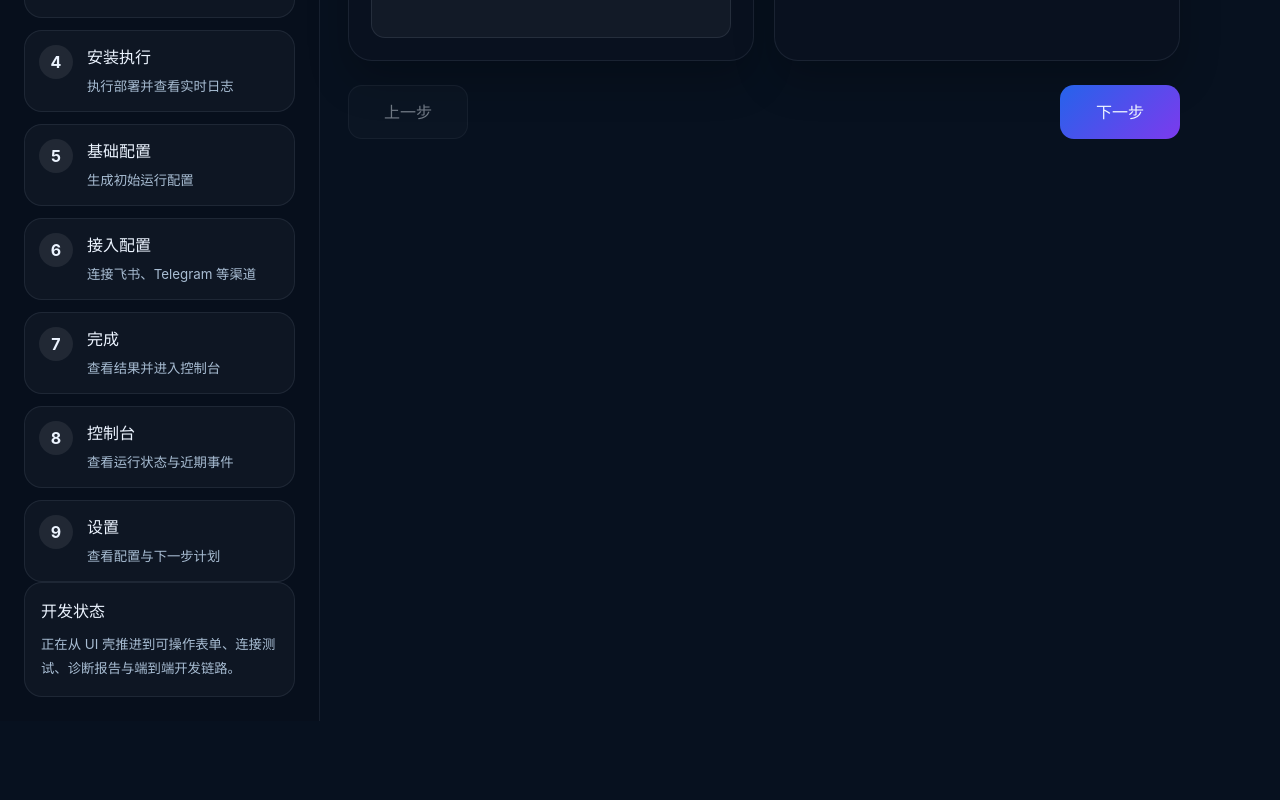
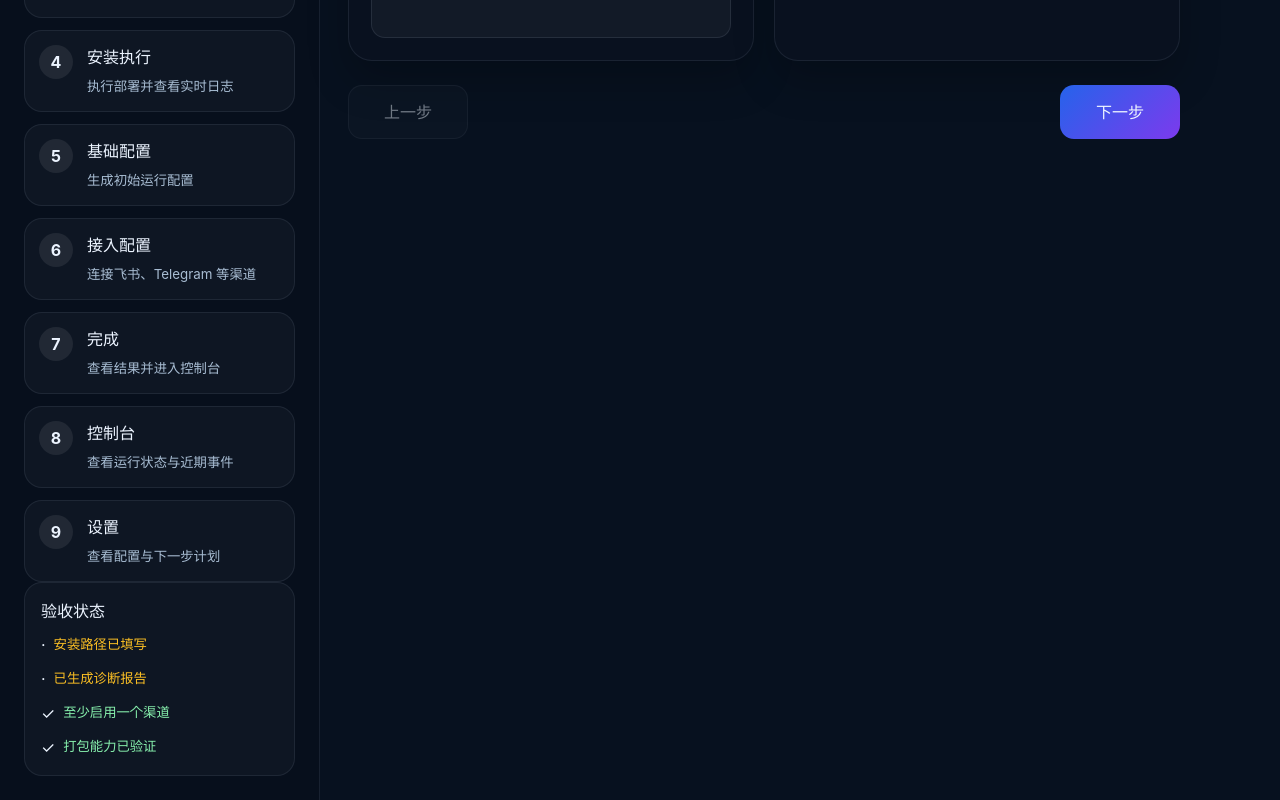
Before and after one commit to HachikoJ/claw-installer, a React app in the folder app/: page / in a window 1280 px wide. Shown: the part 356-1156 px from the top of the page. Before the commit the page ends 1077 px from the top, so only its background shows below. Built offline with nearby package versions, Linux system fonts and the light colour scheme; the HTML template or start-up script is replaced by a standard one.

Commit message:
feat: add acceptance status panel and clearer diagnosis feedback

```diff
--- a/app/src/App.css
+++ b/app/src/App.css
@@ -35,6 +35,23 @@ button { cursor: pointer; }
 .test-result.success { color: #86efac; }
 .test-result.failed { color: #fbbf24; }
 .test-result.testing { color: #93c5fd; }
+.acceptance-list {
+  display: grid;
+  gap: 10px;
+  margin-top: 10px;
+}
+.acceptance-item {
+  display: flex;
+  gap: 8px;
+  align-items: center;
+}
+.acceptance-item.ok small { color: #86efac; }
+.acceptance-item.todo small { color: #fbbf24; }
+.success-note {
+  margin-top: 12px;
+  color: #86efac;
+  word-break: break-all;
+}
 
 .shell {
   min-height: 100vh;
--- a/app/src/App.tsx
+++ b/app/src/App.tsx
@@ -4,7 +4,7 @@ import { installSteps } from './steps';
 import type { EnvironmentCheckItem } from './shared-types';
 import { useInstallerStore } from './store';
 import { channelPresets } from './channel-presets';
-import { buildDiagnosisReport, testChannelConnection } from './services';
+import { buildAcceptanceState, buildDiagnosisReport, testChannelConnection } from './services';
 
 declare global {
   interface Window {
@@ -19,6 +19,8 @@ declare global {
         memoryGb: number;
         hasNode?: boolean;
         cwdWritable?: boolean;
+        hasDisplay?: boolean;
+        isRoot?: boolean;
       }>;
       getDashboard?: () => Promise<{
         serviceStatus: string;
@@ -55,11 +57,14 @@ function App() {
     accessMode,
     channelDrafts,
     diagnosisReport,
+    lastExportPath,
+    packVerified,
     setDraft,
     updateChannelField,
     toggleChannel,
     setChannelTestResult,
     setDiagnosisReport,
+    setLastExportPath,
   } = useInstallerStore();
 
   useEffect(() => {
@@ -94,6 +99,8 @@ function App() {
       memoryGb: environment?.memoryGb,
       hasNode: environment?.hasNode,
       cwdWritable: environment?.cwdWritable,
+      hasDisplay: environment?.hasDisplay,
+      isRoot: environment?.isRoot,
       servicePort,
     });
     setDiagnosisReport(report);
@@ -103,6 +110,7 @@ function App() {
   const exportDiagnosis = async () => {
     if (!window.clawInstaller?.exportDiagnosis || !diagnosisReport) return;
     const result = await window.clawInstaller.exportDiagnosis(diagnosisReport);
+    setLastExportPath(result.filePath);
     setLogs((prev) => [...prev, `[info] Diagnosis exported to ${result.filePath}`]);
   };
 
@@ -160,6 +168,14 @@ function App() {
     [environment, installPath, servicePort],
   );
 
+  const acceptanceItems = useMemo(() => buildAcceptanceState({
+    installPath,
+    dataPath,
+    diagnosisReport,
+    hasPack: packVerified,
+    channelDrafts,
+  }), [installPath, dataPath, diagnosisReport, packVerified, channelDrafts]);
+
   const activeIndex = useMemo(() => installSteps.findIndex((step) => step.key === activeStep), [activeStep]);
 
   const nextStep = () => {
@@ -198,8 +214,15 @@ function App() {
           })}
         </div>
         <div className="sidebar-footer">
-          <strong>开发状态</strong>
-          <small>正在从 UI 壳推进到可操作表单、连接测试、诊断报告与端到端开发链路。</small>
+          <strong>验收状态</strong>
+          <div className="acceptance-list">
+            {acceptanceItems.map((item) => (
+              <div key={item.label} className={`acceptance-item ${item.ok ? 'ok' : 'todo'}`}>
+                <span>{item.ok ? '✓' : '·'}</span>
+                <small>{item.label}</small>
+              </div>
+            ))}
+          </div>
         </div>
       </aside>
 
@@ -256,6 +279,7 @@ function App() {
                 <button className="inline-action" onClick={exportDiagnosis} disabled={!diagnosisReport}>导出报告</button>
               </div>
               <pre>{diagnosisReport || '尚未生成诊断报告'}</pre>
+              {lastExportPath && <p className="success-note">最近导出：{lastExportPath}</p>}
             </div>
           </section>
         )}
@@ -352,6 +376,7 @@ function App() {
                     <span className={`test-result ${draft?.lastTestResult ?? 'idle'}`}>
                       {draft?.lastTestResult === 'success' && '连接成功'}
                       {draft?.lastTestResult === 'failed' && '连接失败'}
+                      {draft?.lastTestResult === 'testing' && '信息不完整，待补全'}
                       {(!draft?.lastTestResult || draft?.lastTestResult === 'idle') && '尚未测试'}
                     </span>
                   </div>
@@ -412,6 +437,7 @@ function App() {
             <div className="panel">
               <h3>诊断报告</h3>
               <pre>{diagnosisReport || '尚未生成诊断报告'}</pre>
+              {lastExportPath && <p className="success-note">最近导出：{lastExportPath}</p>}
             </div>
           </section>
         )}
--- a/app/src/services.ts
+++ b/app/src/services.ts
@@ -26,11 +26,12 @@ export function appendDemoLog(logs: InstallerLogEntry[], message: string): Insta
   return [...logs, { level: 'info', message }];
 }
 
-export function testChannelConnection(_name: string, draft: ChannelDraft): 'success' | 'failed' {
+export function testChannelConnection(_name: string, draft: ChannelDraft): 'success' | 'failed' | 'testing' {
   const filledCount = Object.values(draft.fields).filter(Boolean).length;
   const requiredCount = Object.keys(draft.fields).length;
   if (!draft.enabled) return 'failed';
-  return filledCount >= Math.max(1, requiredCount - 1) ? 'success' : 'failed';
+  if (filledCount === 0) return 'failed';
+  return filledCount >= Math.max(1, requiredCount - 1) ? 'success' : 'testing';
 }
 
 export function buildDiagnosisReport(input: {
@@ -41,12 +42,32 @@ export function buildDiagnosisReport(input: {
   hasNode?: boolean;
   cwdWritable?: boolean;
   servicePort?: string;
+  hasDisplay?: boolean;
+  isRoot?: boolean;
 }) {
   return [
     `System: ${input.osType ?? 'unknown'} ${input.osVersion ?? ''} ${input.arch ?? ''}`.trim(),
     `Memory: ${input.memoryGb ?? '?'} GB`,
     `Node: ${input.hasNode ? 'ready' : 'missing'}`,
     `Workspace write: ${input.cwdWritable ? 'ok' : 'warn'}`,
+    `Display: ${input.hasDisplay ? 'available' : 'missing (use dev:web fallback)'}`,
+    `Privilege: ${input.isRoot ? 'root (needs --no-sandbox for Electron)' : 'normal user'}`,
     `Service port: ${input.servicePort ?? 'unknown'}`,
   ].join('\n');
 }
+
+export function buildAcceptanceState(input: {
+  installPath: string;
+  dataPath: string;
+  diagnosisReport: string;
+  hasPack: boolean;
+  channelDrafts: Record<string, ChannelDraft>;
+}) {
+  const channelReadyCount = Object.values(input.channelDrafts).filter((draft) => draft.enabled).length;
+  return [
+    { label: '安装路径已填写', ok: Boolean(input.installPath && input.dataPath) },
+    { label: '已生成诊断报告', ok: Boolean(input.diagnosisReport) },
+    { label: '至少启用一个渠道', ok: channelReadyCount > 0 },
+    { label: '打包能力已验证', ok: input.hasPack },
+  ];
+}
--- a/app/src/store.ts
+++ b/app/src/store.ts
@@ -10,6 +10,8 @@ export interface InstallerDraft {
   accessMode: string;
   channelDrafts: Record<string, ChannelDraft>;
   diagnosisReport: string;
+  lastExportPath: string;
+  packVerified: boolean;
 }
 
 interface InstallerStore extends InstallerDraft {
@@ -18,6 +20,8 @@ interface InstallerStore extends InstallerDraft {
   toggleChannel: (channel: string, enabled: boolean) => void;
   setChannelTestResult: (channel: string, result: ChannelDraft['lastTestResult']) => void;
   setDiagnosisReport: (report: string) => void;
+  setLastExportPath: (path: string) => void;
+  setPackVerified: (value: boolean) => void;
   resetDraft: () => void;
 }
 
@@ -29,6 +33,8 @@ const defaultDraft: InstallerDraft = {
   accessMode: 'local_only',
   channelDrafts: defaultChannelDrafts as Record<string, ChannelDraft>,
   diagnosisReport: '',
+  lastExportPath: '',
+  packVerified: true,
 };
 
 const storageKey = 'claw-installer-draft';
@@ -67,6 +73,8 @@ export const useInstallerStore = create<InstallerStore>((set, get) => ({
       accessMode: next.accessMode,
       channelDrafts: next.channelDrafts,
       diagnosisReport: next.diagnosisReport,
+      lastExportPath: next.lastExportPath,
+      packVerified: next.packVerified,
     });
   },
   updateChannelField: (channel, field, value) => {
@@ -112,6 +120,14 @@ export const useInstallerStore = create<InstallerStore>((set, get) => ({
     set({ diagnosisReport: report });
     persistState({ ...get(), diagnosisReport: report });
   },
+  setLastExportPath: (path) => {
+    set({ lastExportPath: path });
+    persistState({ ...get(), lastExportPath: path });
+  },
+  setPackVerified: (value) => {
+    set({ packVerified: value });
+    persistState({ ...get(), packVerified: value });
+  },
   resetDraft: () => {
     if (canUseStorage()) {
       localStorage.removeItem(storageKey);
```
Also changed, not shown: 1 other file (tests, documents, lock files or other folders).
